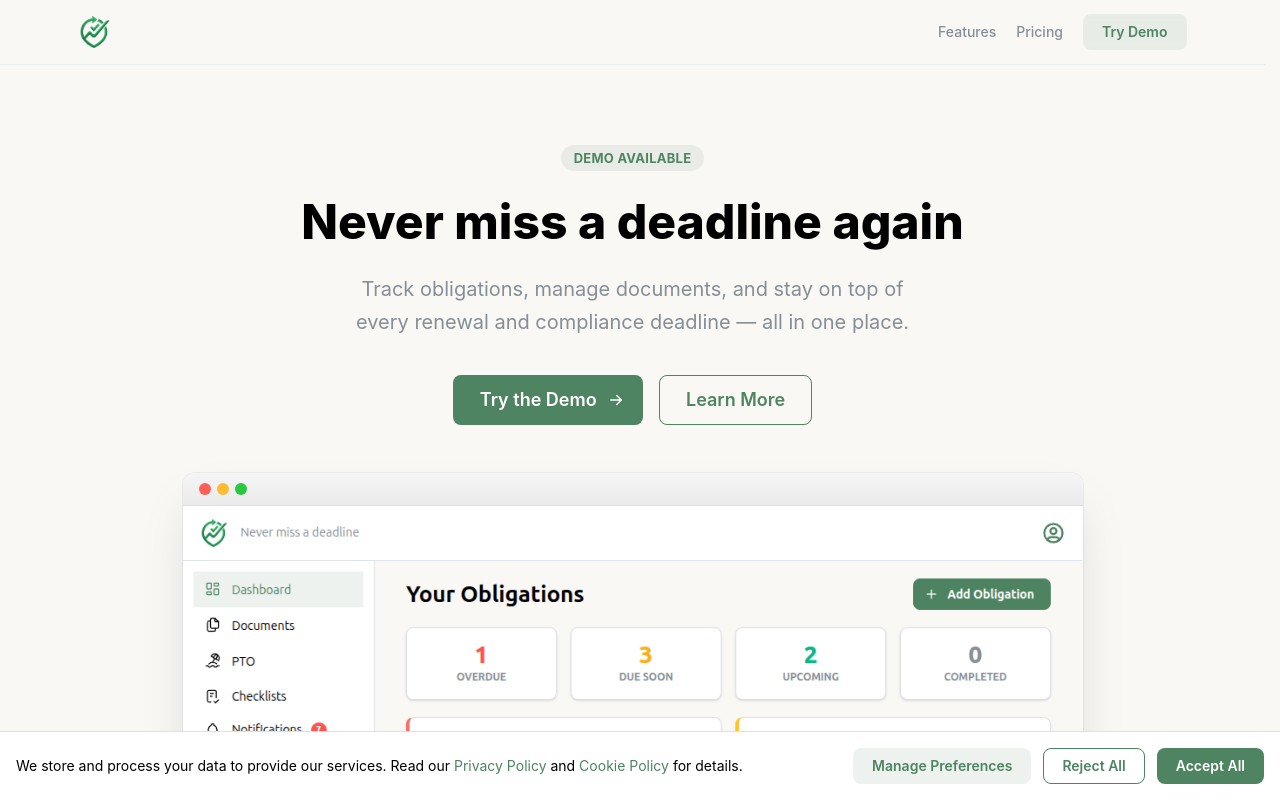
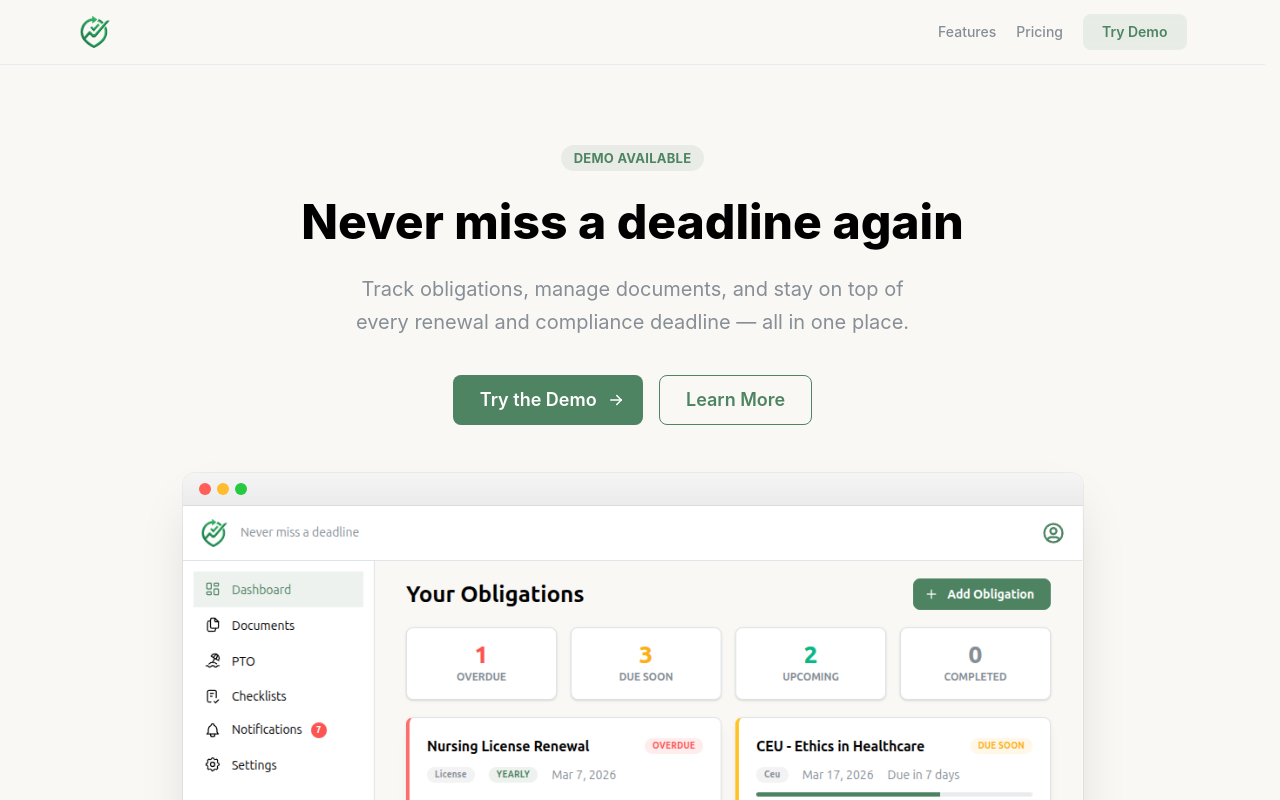
Before and after one commit to Ryan-Ardito/lapseless, a React (Vite) app: page / in a window 1280 px wide. Shown: the top 800 px of the page. Built offline with nearby package versions, Linux system fonts and the light colour scheme.

Commit message:
disable consent banner

```diff
--- a/src/router.tsx
+++ b/src/router.tsx
@@ -27,7 +27,7 @@ const rootRoute = createRootRoute({
   component: function RootComponent() {
     return (
       <>
-        <ConsentBanner />
+        {/* <ConsentBanner /> */}
         <Outlet />
       </>
     );
```
